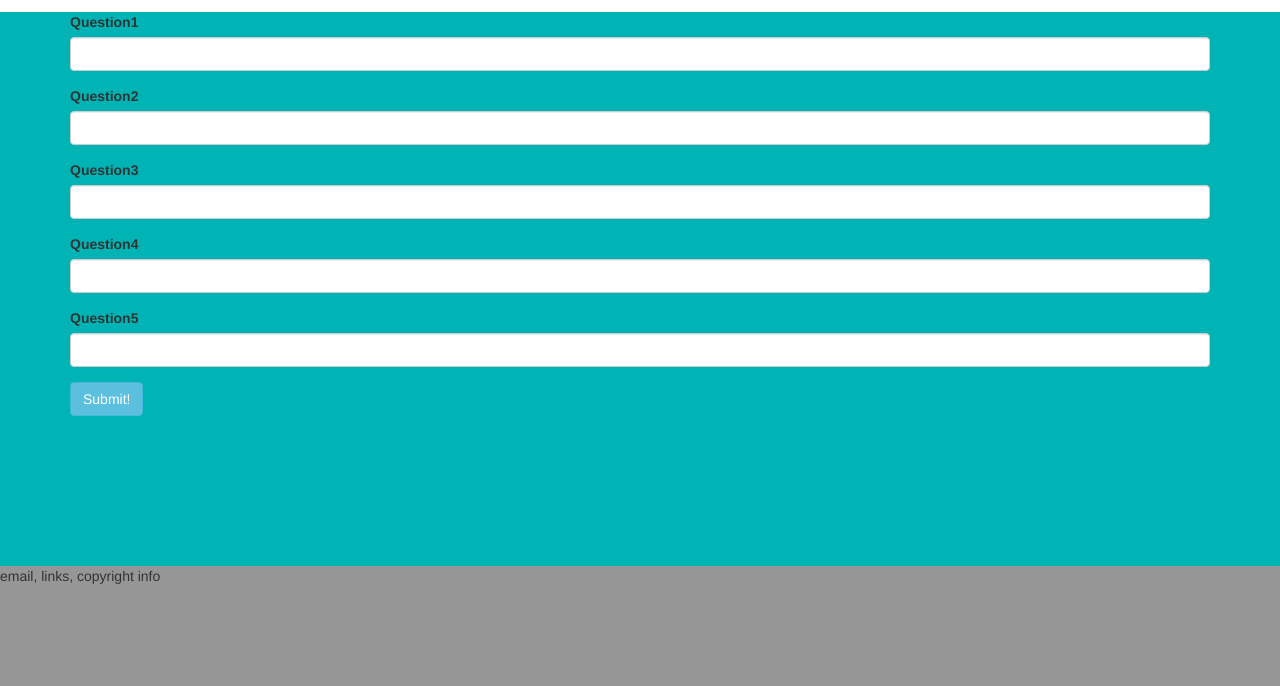
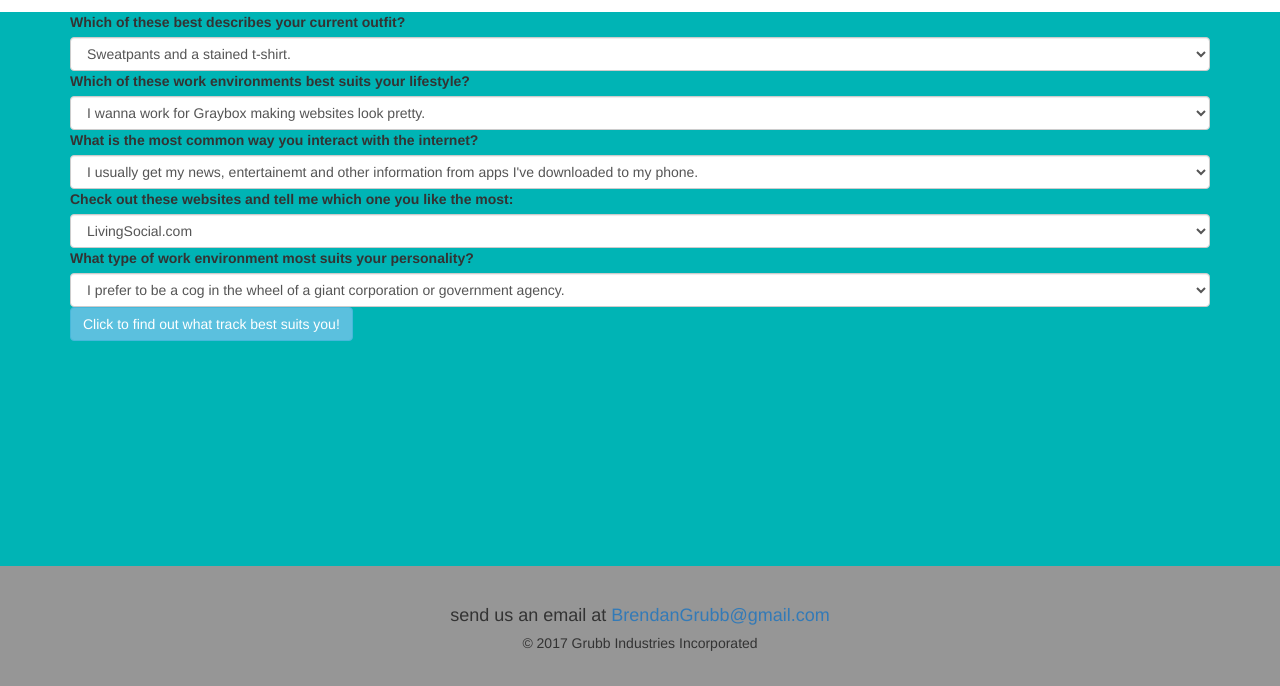
Before and after one commit to Brendangrubb/track-suggester, a plain HTML site: page index.html in a window 1280 px wide. Shown: the part 114-800 px from the top of the page. Drawn offline with Linux system fonts and the light colour scheme.

Commit message:
add select box to form, populate form, populate and style footer

```diff
--- a/css/styles.css
+++ b/css/styles.css
@@ -22,8 +22,11 @@ img {
 
 
 
+
+
+
 .suggestions {
-  background-color: #EEEEEE;
+  background-color: #ECECEC;
 }
 
 #suggestion1 {
@@ -37,6 +40,9 @@ img {
 #suggestion3 {
   display: none;
 }
+
+
+
 
 
 
@@ -55,4 +61,9 @@ footer {
   background-repeat: repeat;*/
   background-attachment: scroll;
   background-position: 0%, 0%;
+  text-align: center;
 }
+
+.footer-text {
+  padding-top: 30px;
+}
--- a/index.html
+++ b/index.html
@@ -17,27 +17,42 @@
 
       <div id="survey-questions">
         <form>
-          <div class="form-group">
-            <label for="">Question1</label>
-            <input id="" class="form-control" type="text">
-          </div>
-          <div class="form-group">
-            <label for="">Question2</label>
-            <input id="" class="form-control" type="text">
-          </div>
-          <div class="form-group">
-            <label for="">Question3</label>
-            <input id="" class="form-control" type="text">
-          </div>
-          <div class="form-group">
-            <label for="">Question4</label>
-            <input id="" class="form-control" type="text">
-          </div>
-          <div class="form-group">
-            <label for="">Question5</label>
-            <input id="" class="form-control" type="text">
-          </div>
-          <button type="submit" class="btn btn-info">Submit!</button>
+          <label for="question1">Which of these best describes your current outfit?</label>
+          <select class="form-control" id="question1">
+            <option value="none">Sweatpants and a stained t-shirt.</option>
+            <option value="none">I just put on whatever my girlfriend/boyfriend buys for me.</option>
+            <option value="design">I got the shirt from a pop-up in Park Slope and the pants are off the rack but I had them tailored. Thanks for asking!</option>
+          </select>
+
+          <label for="question2">Which of these work environments best suits your lifestyle?</label>
+          <select class="form-control" id="question2">
+            <option value="design">I wanna work for Graybox making websites look pretty.</option>
+            <option value="c-sharp">I'd like to make the website for the City of Portland more data rich and responsive.</option>
+            <option value="java">I just wanna build apps for my smartphone, man.</option>
+          </select>
+
+          <label for="question3">What is the most common way you interact with the internet?</label>
+          <select class="form-control" id="questio3">
+            <option value="java">I usually get my news, entertainemt and other information from apps I've downloaded to my phone.</option>
+            <option value="c-sharp">I use Internet Explorer on my PC.</option>
+            <option value="none">Internet!? I prefer to read the paper, thanks.</option>
+          </select>
+
+          <label for="question4">Check out these websites and tell me which one you like the most:</label>
+          <select class="form-control" id="question4">
+            <option value="none">LivingSocial.com</option>
+            <option value="c-sharp">Incomm.com</option>
+            <option value="none">MetalToad.com</option>
+          </select>
+
+          <label for="question5">What type of work environment most suits your personality?</label>
+          <select class="form-control" id="question5">
+            <option value="c-sharp">I prefer to be a cog in the wheel of a giant corporation or government agency.</option>
+            <option value="java">I'd like to work for a smaller company with people who share my interests and values.</option>
+            <option value="design">Doesn't matter as long as their website looks good!</option>
+          </select>
+
+          <button type="submit" class="btn btn-info">Click to find out what track best suits you!</button>
         </form>
       </div>
 
@@ -73,8 +88,9 @@
       <div class="page-padding">
       </div>
     </div>
-    <footer>
-      <p>email, links, copyright info</p>
+    <footer class="footer-text">
+      <h4>send us an email at <a href="mailto:brendangrubb@gmail.com">BrendanGrubb@gmail.com</a></h4>
+      <h5>&copy; 2017 Grubb Industries Incorporated</h5>
     </footer>
   </body>
 </html>
```
